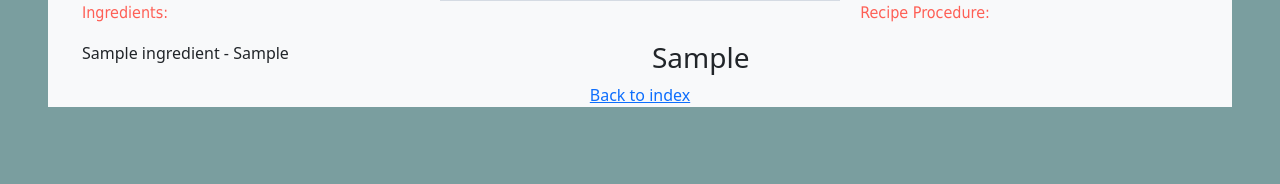
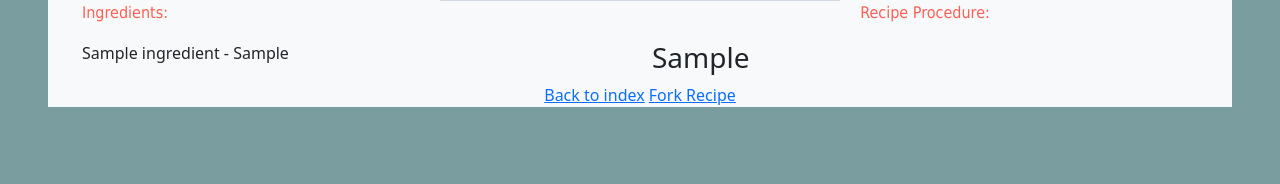
Before and after one commit to uva-cs3240-s22/group-project-A-04, a Django app: page /recipes/1/ in a window 1280 px wide. Shown: the part 616-800 px from the top of the page. Run offline with Django 4.2, Linux system fonts and the light colour scheme; tables that the repository leaves empty hold one stand-in row (values such as "Sample post"); grey boxes marked "Sample" are stand-in pictures; some libraries are stand-ins or nearby versions.

Commit message:
Add forked parent link and fork link to detail page

```diff
--- a/recipes/templates/recipes/detail.html
+++ b/recipes/templates/recipes/detail.html
@@ -5,6 +5,14 @@
 <div class="text-center">
     <h1 style = "color: #FE5F55; font-family: Tahoma; text-align: center;">{{ recipe.recipe_name }}</h1>
     <h3 style = "color: #FE5F55; font-family: Tahoma; text-align: center;">By: {{ recipe.author }}</h3>
+    {% if recipe.parent is not None %}
+    <h3 style = "color: #FE5F55; font-family: Tahoma; text-align: center;">
+        Forked from:
+        <a href="{% url 'recipes:detail' pk=recipe.parent.pk %}">
+            {{ recipe.parent.recipe_name }}
+        </a>
+    </h3>
+    {% endif %}
 </div>
 <div class="text-end">
     <p style = "color: #FE5F55; font-family: Tahoma;"> Date Published: </p>
@@ -46,6 +54,8 @@
     {% if user == recipe.author %}
     <a href="{% url 'recipes:edit' pk=recipe.pk %}">Edit Recipe</a>
     <a href="{% url 'recipes:delete' pk=recipe.pk %}">Delete Recipe</a>
+    {% else %}
+    <a href="{% url 'recipes:fork' pk=recipe.pk %}">Fork Recipe</a>
     {% endif %}
 
 </div>
```
